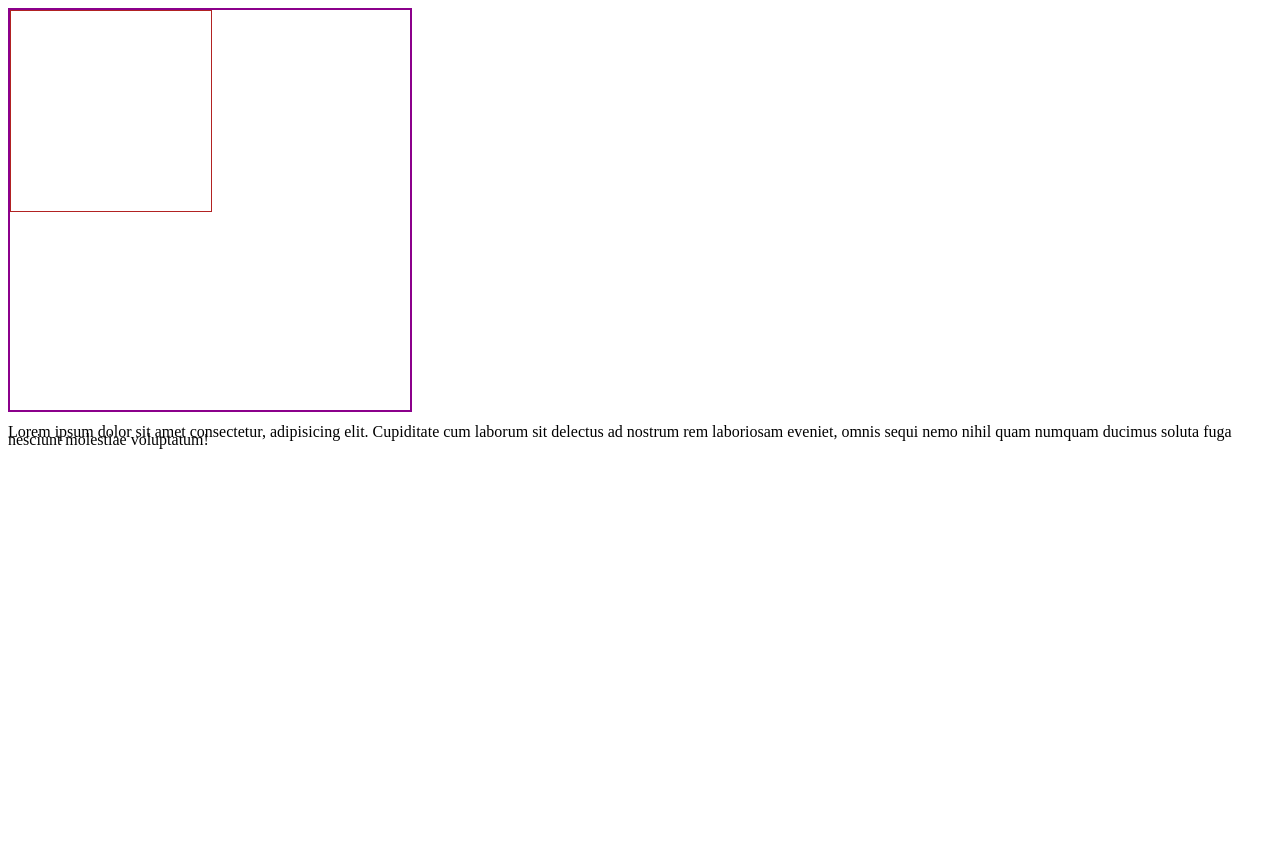
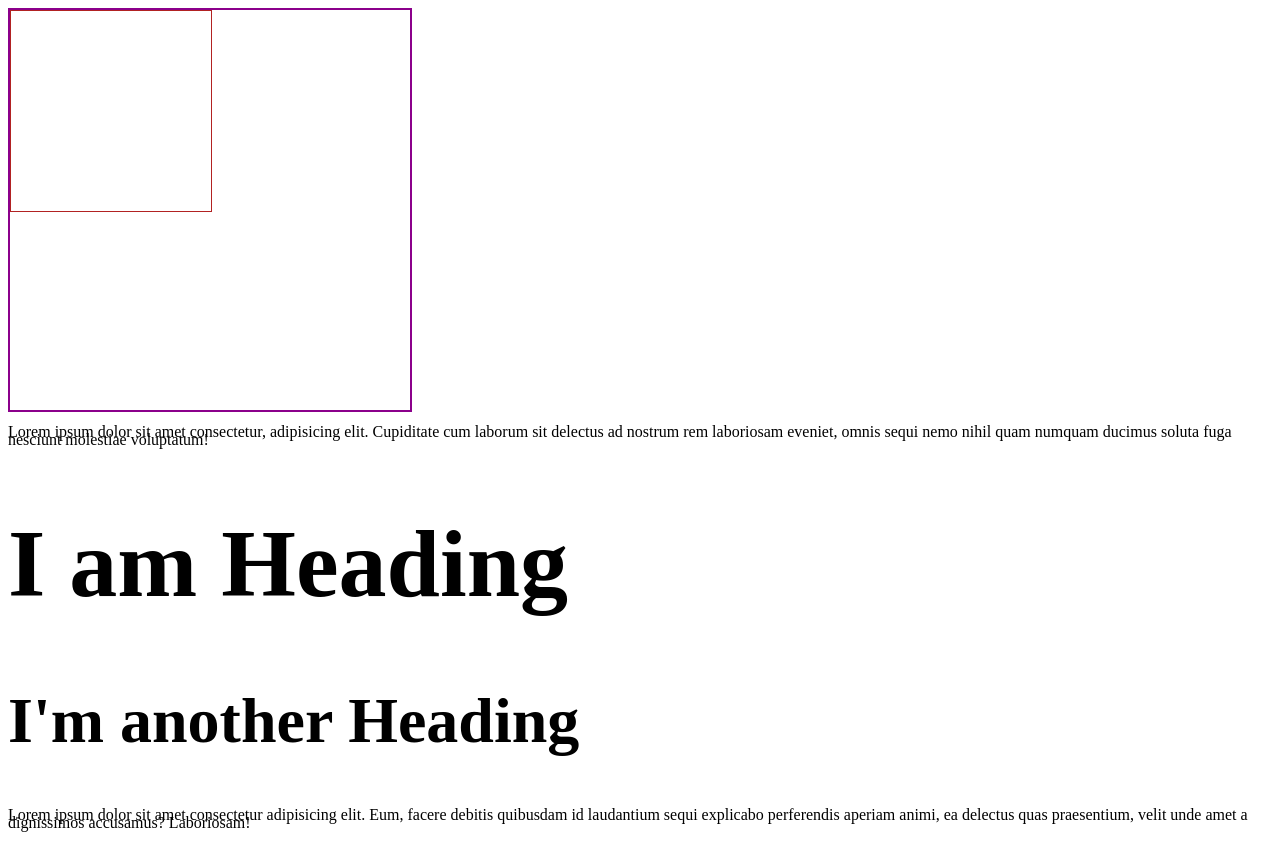
Before and after one commit to ujjawalgupta23/web-development, a plain HTML site: page CSS/index.html in a window 1280 px wide. Before the commit the page ends 800 px from the top, so only its background shows below. Drawn offline with Linux system fonts and the light colour scheme.

Commit message:
added rem

```diff
--- a/CSS/index.html
+++ b/CSS/index.html
@@ -16,6 +16,11 @@
         </div>
     </div>
     <p>Lorem ipsum dolor sit amet consectetur, adipisicing elit. Cupiditate cum laborum sit delectus ad nostrum rem laboriosam eveniet, omnis sequi nemo nihil quam numquam ducimus soluta fuga nesciunt molestiae voluptatum!</p>
+
+    <h1>I am Heading</h1>
+    <h2>I'm another Heading</h2>
+
+    <p>Lorem ipsum dolor sit amet consectetur adipisicing elit. Eum, facere debitis quibusdam id laudantium sequi explicabo perferendis aperiam animi, ea delectus quas praesentium, velit unde amet a dignissimos accusamus? Laboriosam!</p>
 </body>
 
 </html>
--- a/CSS/style.css
+++ b/CSS/style.css
@@ -13,5 +13,18 @@ Sometimes, it's a value from the parent and other time it's a value from the ele
 }
 
 p {
-    line-height: 50%;  /* half the font-size of the element itself */
+    line-height: 50%; /* half the font-size of the element itself */
 }
+
+/* default size of of root html element is 16px
+if root font-size is 20px, 1 rem is always */
+
+/* rem: root size(in px) * given size */
+h1 {
+    font-size: 6rem; /* 6 * 16px */
+}
+
+h2 {
+    font-size: 4rem; /* 4 * 16px */
+}
+/* this can vary upon the user setting the broweser font size */
```
